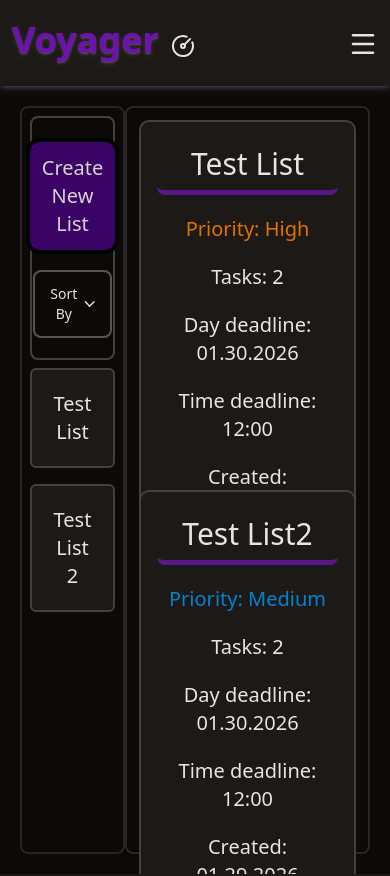
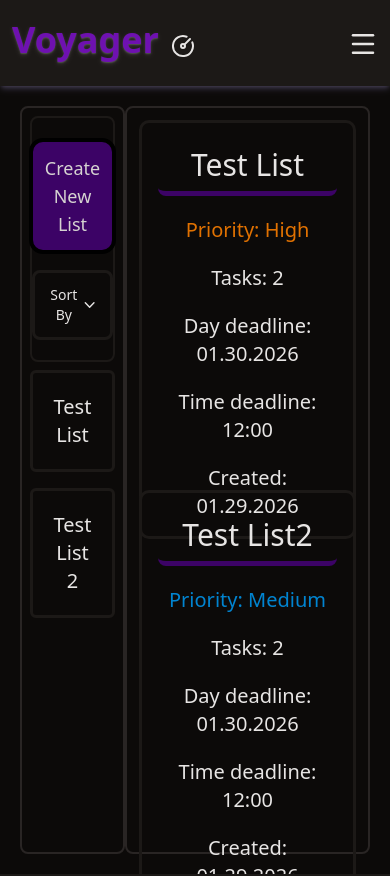
Before and after one commit to PrzemekO84/TaskTracker-React, a React (Vite) app: page /Tasks in a window 390 px wide. Shown: the top 876 px of the page. Built offline with nearby package versions, Linux system fonts and the light colour scheme.

Commit message:
Changed layout a little bit and added missing routing

```diff
--- a/src/Components/DirectTasksComponents.tsx/SingleTask.tsx
+++ b/src/Components/DirectTasksComponents.tsx/SingleTask.tsx
@@ -46,9 +46,9 @@ function SingleTask({
   return (
     <div
       className={`grid grid-cols-1 min-[900px]:grid-cols-[0.5fr_1fr_1fr_1fr_1fr_1fr_1fr] items-center gap-4 border-4 rounded-2xl p-6
-       border-purple-900 text-center text-lg bg-stone-900 mt-5 ${done ? "transistion duration-600 ease-in bg-purple-900/40 line-through opacity-60" : "bg-stone-900"}`}
+      text-center border-purple-950/80 text-lg mt-5 ${done ? "transistion duration-600 ease-in bg-stone-900/20 line-through opacity-60" : "bg-background"}`}
     >
-      <h1 className="border border-purple-900  rounded-full bg-purple-800">
+      <h1 className="border border-purple-900  rounded-full bg-purple-950">
         {id}
       </h1>
       <h1>{name}</h1>
--- a/src/Components/TasksComponents/ListBox.tsx
+++ b/src/Components/TasksComponents/ListBox.tsx
@@ -14,9 +14,9 @@ type PropsElements = {
 function ListBox({name, priority, created, until, time, tasksLength} : PropsElements){
 
     return (
-        <div className="flex flex-col gap-5 justify-between bg-stone-900
-        border-2 border-stone-700 text-xl rounded-lg p-4 items-center text-center cursor-pointer divBorderHover">
-            <p className="text-3xl border-b-5 w-full h-auto p-2 rounded-md border-purple-900 ">{toUpperCase(name)}</p>
+        <div className="flex flex-col gap-5 justify-between
+        border-3 text-xl rounded-lg p-4 items-center text-center cursor-pointer divBorderHover">
+            <p className="text-3xl border-b-5 w-full h-auto p-2 rounded-md border-purple-950 ">{toUpperCase(name)}</p>
             <p className={`${priorityColor(priority)}`}>Priority: {priority}</p>
             <p>Tasks: {tasksLength}</p>
             <p>Day deadline: {until === "None" ? until : dayDeadlineFormat(until)}</p>
--- a/src/Components/TasksComponents/ListName.tsx
+++ b/src/Components/TasksComponents/ListName.tsx
@@ -4,7 +4,7 @@ type PropsElements = {
 
 function ListName({ title }: PropsElements) {
   return (
-    <div className="border-2 border-stone-700 divBorderHover border-stone-50 bg-stone-900 rounded-sm p-3 text-xl text-center cursor-pointer">
+    <div className="border-3 divBorderHover rounded-sm p-3 text-xl text-center cursor-pointer">
       <p className="break-words p-2">
         {title}
       </p>
--- a/src/Components/ui/HamburgerMenu.tsx
+++ b/src/Components/ui/HamburgerMenu.tsx
@@ -35,10 +35,16 @@ export function HamburgerMenu() {
         <div className="flex flex-col gap-8">
           <div className="grid grid-cols-1 text-center gap-4 text-3xl">
             <div className="border-2 border-purple-900 p-4 rounded-md linkHighlight">
-              <button>Sign Up</button>
+              <SheetClose asChild>
+                <Link to="Signup">
+                Sign Up
+                </Link>
+              </SheetClose>
             </div>
             <div className="border-2 border-purple-900 p-4 rounded-md linkHighlight">
-              <button>Sign In</button>
+              <SheetClose asChild>
+                <Link to="/Login">Sign In</Link>
+              </SheetClose>
             </div>
           </div>
 
--- a/src/pages/DirectTasks.tsx
+++ b/src/pages/DirectTasks.tsx
@@ -69,7 +69,7 @@ function DirectTasks() {
 
     return (
       <div className="flex flex-col w-screen mb-20">
-        <div className="grid grid-cols-1 md:grid-cols-3 bg-stone-900 border-3 rounded-md border-purple-900 mt-5 p-5">
+        <div className="grid grid-cols-1 md:grid-cols-3 border-3 rounded-md border-purple-950/80 mt-5 p-5">
           <div></div>
           <h1 className="text-center text-5xl break-words">
             {toUpperCase(currentList.name)}
@@ -104,7 +104,7 @@ function DirectTasks() {
             Delete List
           </button>
         </div>
-        <div className="flex flex-col ">
+        <div className="flex flex-col p-2">
           {sortedData.map((task, index) => {
                 return (
                   <SingleTask
--- a/src/pages/Login.tsx
+++ b/src/pages/Login.tsx
@@ -4,8 +4,8 @@ import { Link } from "react-router-dom";
 
 function Login(){
     return (
-      <div className="w-screen flex justify-center items-center">
-        <div className="border-2 border-border rounded-md p-4 flex flex-col gap-4 justify-center">
+      <div className="w-screen flex justify-center items-center my-8">
+        <div className="border-3 border-border rounded-md p-6 flex flex-col gap-4 justify-center">
           <h2 className="text-4xl text-center">Login to your account</h2>
           <h3 className="text-xl text-muted-foreground">
             Enter your email and password to login into your account
--- a/src/pages/Signup.tsx
+++ b/src/pages/Signup.tsx
@@ -4,8 +4,8 @@ import { Link } from "react-router-dom";
 
 function Signup(){
     return (
-      <div className="w-screen flex justify-center items-center">
-        <div className="border-2 border-border rounded-md p-4 flex flex-col gap-4 justify-center">
+      <div className="w-screen flex justify-center items-center my-8">
+        <div className="border-3 border-border rounded-md p-6 flex flex-col gap-4 justify-center">
           <h2 className="text-4xl text-center">Create an account</h2>
           <h3 className="text-xl text-muted-foreground">
             Enter your username, email and password to create a new account
--- a/src/pages/Tasks.tsx
+++ b/src/pages/Tasks.tsx
@@ -52,14 +52,14 @@ function Tasks(){
     return (
       <div className="w-screen m-5 flex">
         <div className="border-2 border-stone-800 rounded-md p-2 w-[30%] flex flex-col">
-          <div className="border-2 border-stone-700 h-auto p-5 rounded-md flex flex-col gap-4 md:flex-row items-center justify-between mb-2">
+          <div className="border-2 h-auto p-5 rounded-md flex flex-col gap-4 lg:flex-row items-center justify-between mb-2">
             <button
               onClick={handleCreateWindow}
-              className="text-xl xl:text-3xl button buttonHighLight text-center"
+              className="text-lg xl:text-3xl button buttonHighLight text-center"
             >
               Create New List
             </button>
-            <div className="text-sm lg:text-2xl border-stone-600 border-2 p-3 rounded-md flex items-center gap-2">
+            <div className="text-sm lg:text-2xl border-3 p-3 rounded-md flex items-center gap-2">
                 <SortByHover sort={setSortType}/>
             </div>
           </div>
```
